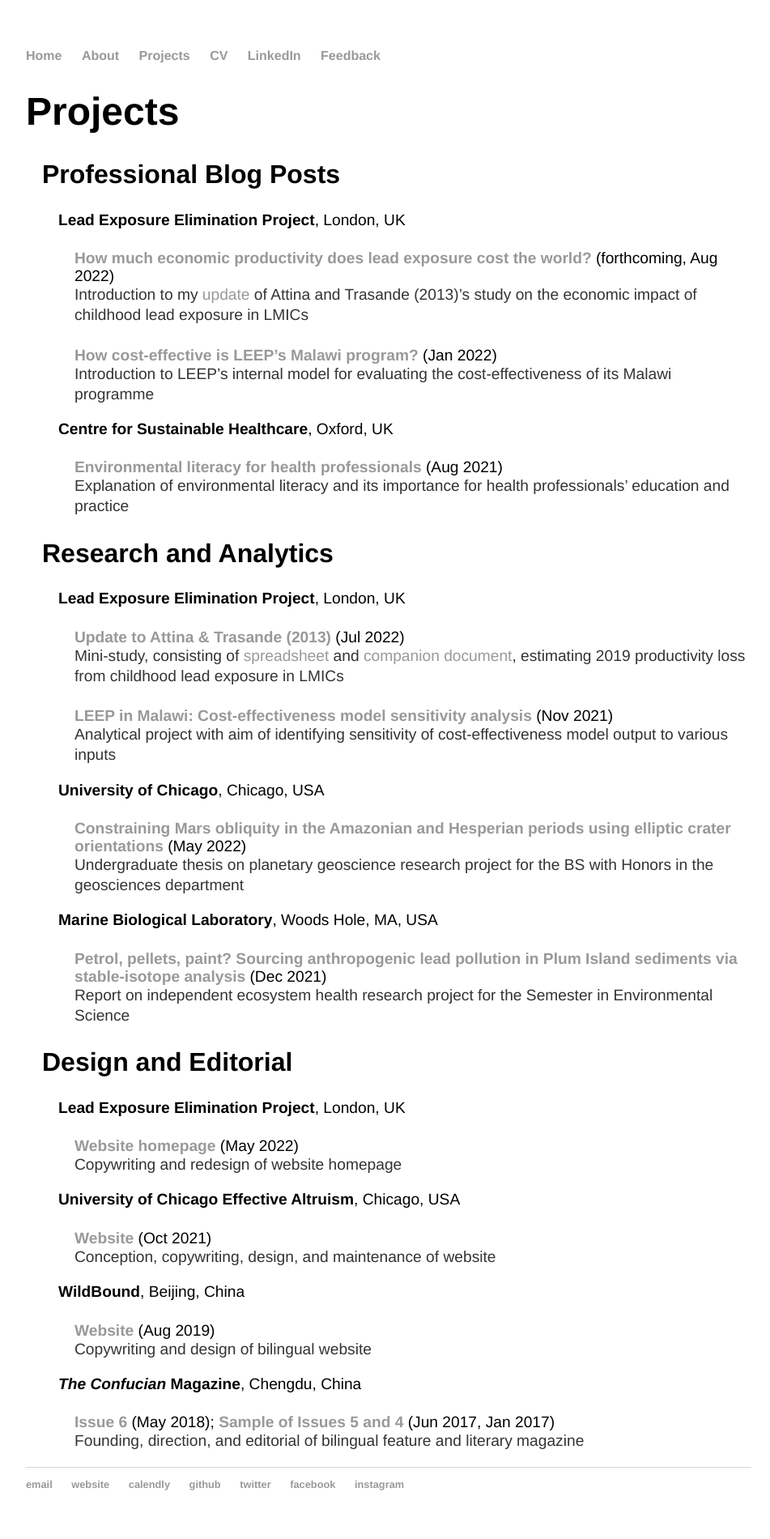
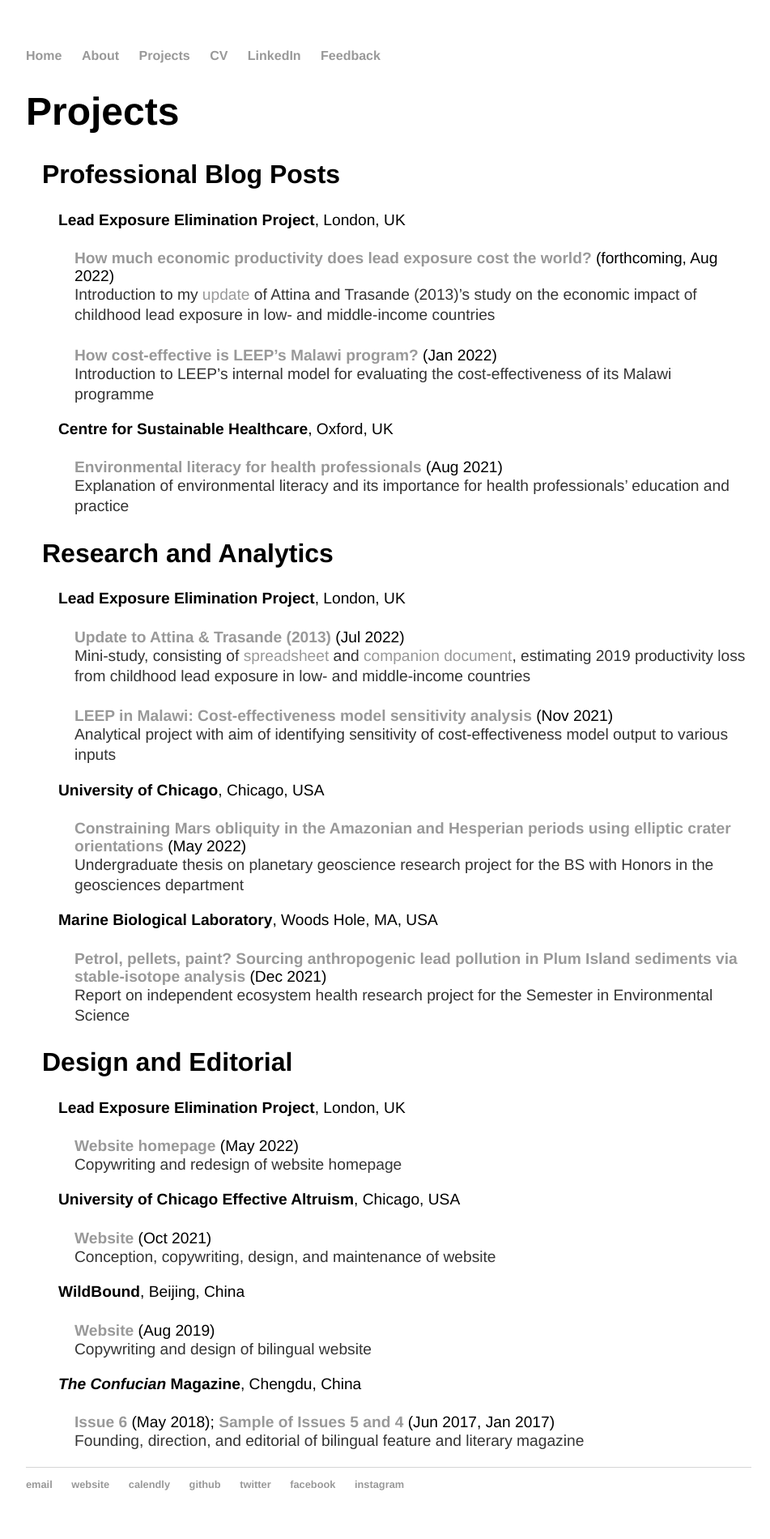
Before and after one commit to y-james-hu/y-james-hu.github.io, a Jekyll site: the page built from projects/index.html, in a window 1280 px wide. Shown: the whole page at 81% size, without its empty margins (160-1111 px from the left). Built offline with Jekyll 4.4.1, drawn with Linux system fonts in a browser that asks for light colours.

Commit message:
Update index.html

```diff
--- a/projects/index.html
+++ b/projects/index.html
@@ -9,7 +9,7 @@
     <h3 style="margin-left: 40px">Lead Exposure Elimination Project<span style="font-weight:normal">, London, UK</span></p>
 
       <h4 style="margin-left: 60px"><a href = "#">How much economic productivity does lead exposure cost the world?</a><span style="font-weight:normal"> (forthcoming, Aug 2022)</span></h4>
-      <p style="margin-left: 60px">Introduction to my <a href = "#update">update</a> of Attina and Trasande (2013)’s study on the economic impact of childhood lead exposure in LMICs</p>
+      <p style="margin-left: 60px">Introduction to my <a href = "#update">update</a> of Attina and Trasande (2013)’s study on the economic impact of childhood lead exposure in low- and middle-income countries</p>
 
       <h4 style="margin-left: 60px"><a href = "https://leadelimination.org/malawi_cost-effectiveness_intro/">How cost-effective is LEEP’s Malawi program?</a><span style="font-weight:normal"> (Jan 2022)</span></h4>
       <p style="margin-left: 60px">Introduction to LEEP’s internal model for evaluating the cost-effectiveness of its Malawi programme</p>
@@ -24,7 +24,7 @@
     <h3 style="margin-left: 40px">Lead Exposure Elimination Project<span style="font-weight:normal">, London, UK</span></h3>
 
       <h4 style="margin-left: 60px"><a id="update"></a><a href = "https://docs.google.com/spreadsheets/d/1oN_TgsWeoFN42BUKCOqsFYBwuOxj6R38pZg5dabc-ro/edit">Update to Attina & Trasande (2013)</a><span style="font-weight:normal"> (Jul 2022)</span></h4>
-      <p style="margin-left: 60px">Mini-study, consisting of <a href = "https://docs.google.com/spreadsheets/d/1oN_TgsWeoFN42BUKCOqsFYBwuOxj6R38pZg5dabc-ro/edit">spreadsheet</a> and <a href = "https://docs.google.com/document/d/1LI72TXg3t9o6dAc4DSt4SnHdtvDhJhZtBt65Uy-uzRA/edit">companion document</a>, estimating 2019 productivity loss from childhood lead exposure in LMICs</p>
+      <p style="margin-left: 60px">Mini-study, consisting of <a href = "https://docs.google.com/spreadsheets/d/1oN_TgsWeoFN42BUKCOqsFYBwuOxj6R38pZg5dabc-ro/edit">spreadsheet</a> and <a href = "https://docs.google.com/document/d/1LI72TXg3t9o6dAc4DSt4SnHdtvDhJhZtBt65Uy-uzRA/edit">companion document</a>, estimating 2019 productivity loss from childhood lead exposure in low- and middle-income countries</p>
 
       <h4 style="margin-left: 60px"><a href = "https://docs.google.com/spreadsheets/d/1U2zACVqx7oGvMF7_BJeP5dbBAhpT6v0E1zLIDxdxOUA/edit?usp=sharing">LEEP in Malawi: Cost-effectiveness model sensitivity analysis</a><span style="font-weight:normal"> (Nov 2021)</span></h4>
       <p style="margin-left: 60px">Analytical project with aim of identifying sensitivity of cost-effectiveness model output to various inputs</p>
```
